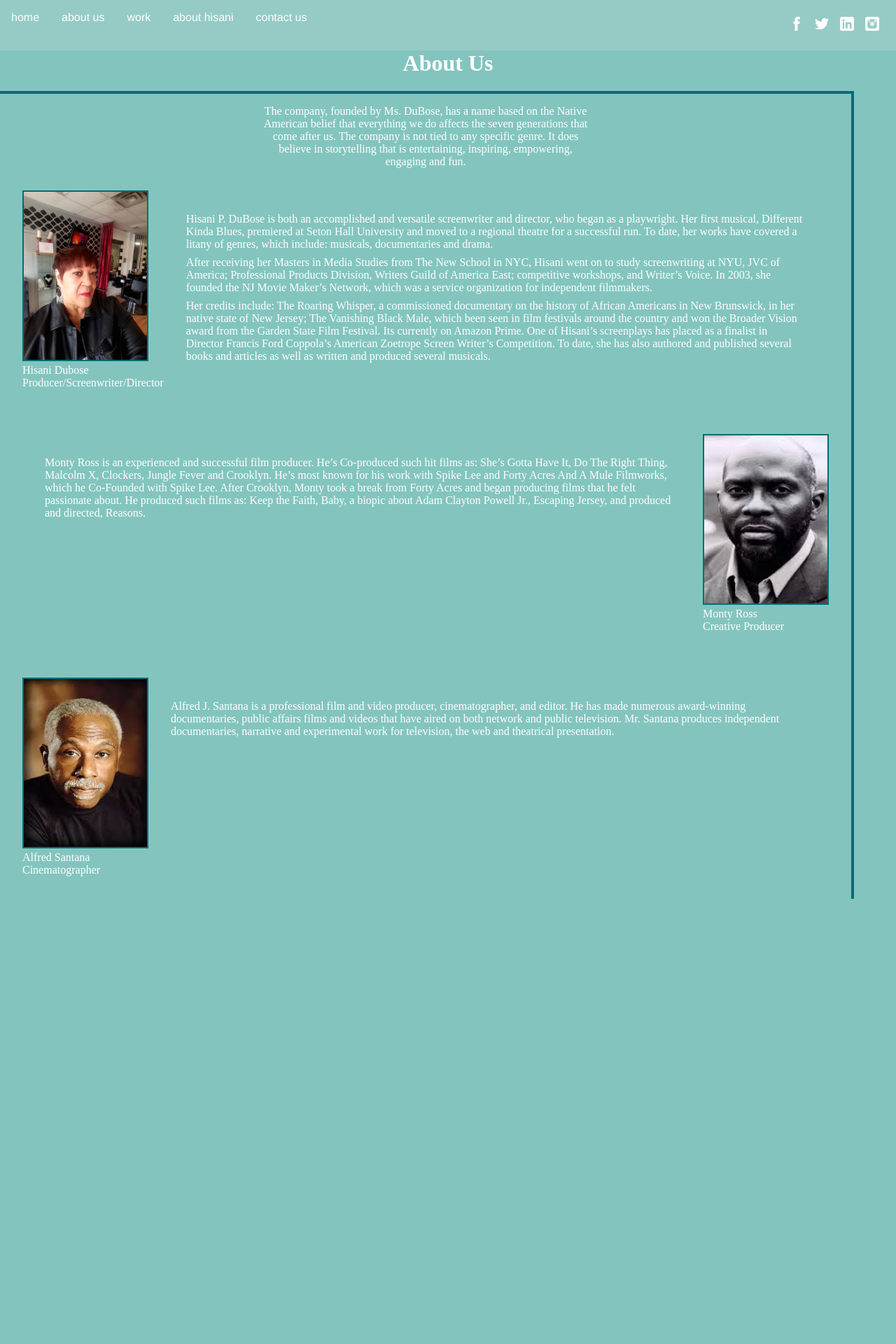
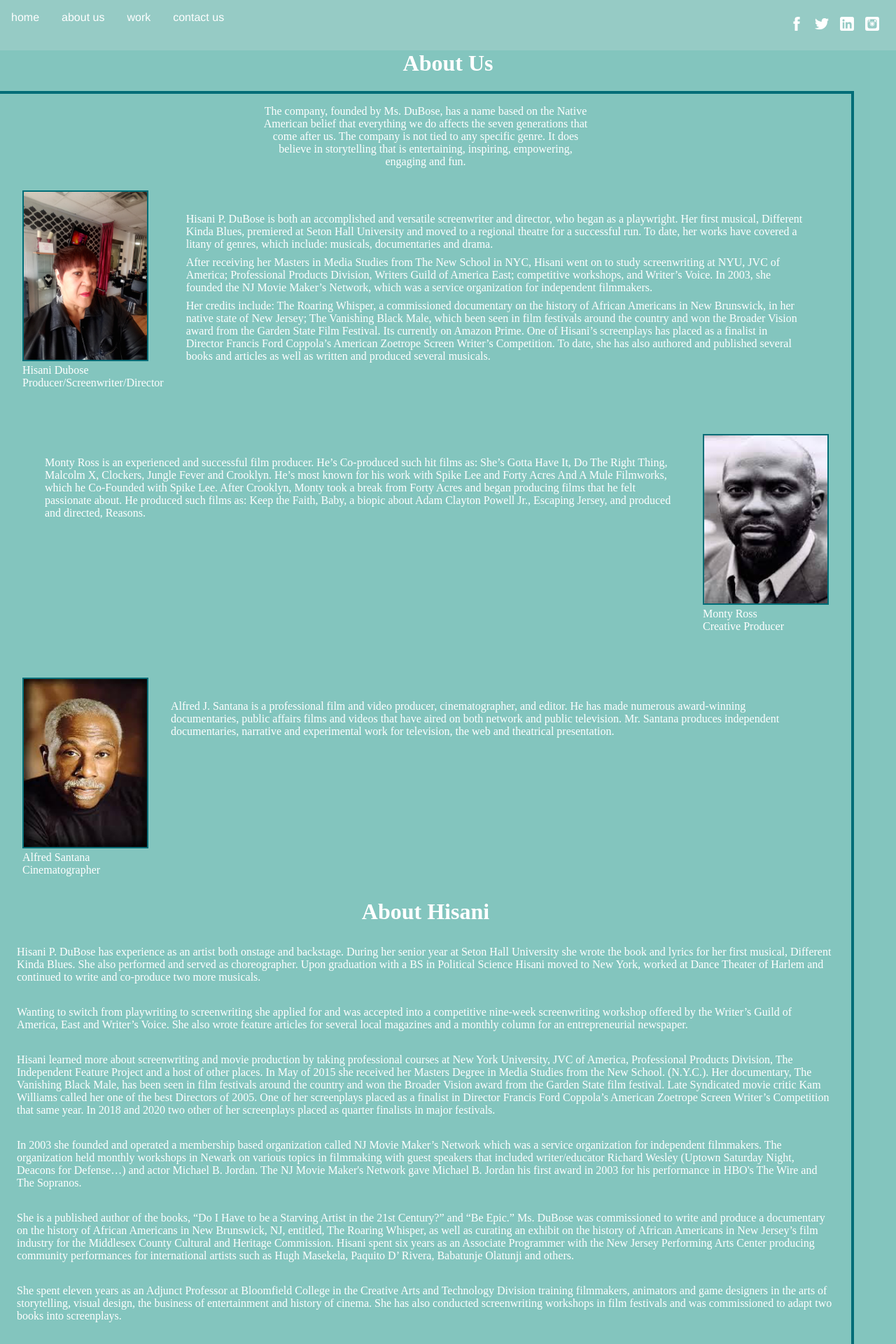
Before and after one commit to jimernest90/sevengenmedia, a React (Create React App) app: page /aboutus in a window 1280 px wide. Shown: the top 1920 px of the page at 70% size. Before the commit the page ends 1284 px from the top, so only its background shows below. Built offline with nearby package versions, Linux system fonts and the light colour scheme.

Commit message:
contact form and about section fixed

```diff
--- a/src/components/Header.jsx
+++ b/src/components/Header.jsx
@@ -14,7 +14,6 @@ const Header = () =>{
                 <NavLink to="/"><div className='nav_items'>home</div></NavLink>
                 <NavLink to="/aboutus"><div className='nav_items'>about us</div></NavLink>
                 <NavLink to="/ourwork"><div className='nav_items'>work</div></NavLink>
-                <NavLink to="/abouthisani"><div className='nav_items'>about hisani</div></NavLink>
                 <NavLink to="/contactus"><div className='nav_items'>contact us</div></NavLink>
             </div>
             <div className='nav_bottom'>
--- a/src/screens/About.jsx
+++ b/src/screens/About.jsx
@@ -1,17 +1,18 @@
 import React from 'react'
 import '../styles/about.css'
 import { members } from '../components/Information'
+import { hisaniInfo } from '../components/Information'
 
-const About = () =>{
-    return(
+const About = () => {
+    return (
         <div className='about'>
             <h1 className='white_title'>About Us</h1>
             <div className='box'>
                 <div className='company_description'>The company, founded by Ms. DuBose, has a name based on the Native American belief that everything we do affects the seven generations that come after us.  The company is not tied to any specific genre.  It does believe in storytelling that is entertaining, inspiring, empowering, engaging  and fun. </div>
                 <div>
-                    {members.map((member) =>{
+                    {members.map((member) => {
                         let pos = member.id % 2 === 0 ? 'right' : 'left'
-                        return(
+                        return (
                             <div className='members'>
                                 <div className='member'>
                                     <div className='captions'>
@@ -20,7 +21,7 @@ const About = () =>{
                                         <div className='caption_three'>{member.caption_three}</div>
                                     </div>
                                     <div className={pos}>
-                                <img src={member.image} className={pos} alt='member_image'/>
+                                        <img src={member.image} className={pos} alt='member_image' />
                                         <div className={pos}>{member.name}</div>
                                         <div className={pos}>{member.info}</div>
                                     </div>
@@ -29,6 +30,12 @@ const About = () =>{
                         )
                     })}
                 </div>
+                <h1 className='white_title'>About Hisani</h1>
+                <div>{hisaniInfo.map((info) => {
+                    return (
+                        <div className='hisani_paragraph'>{info.paragraph}</div>
+                    )
+                })}</div>
             </div>
         </div>
     )
--- a/src/styles/contact.css
+++ b/src/styles/contact.css
@@ -33,6 +33,9 @@
     align-self: flex-end;
     margin: 1em;
 }
+.contact{
+    margin-top: 5em;
+}
 @media(max-width:420px){
     .contact_form_box{
         flex-direction: column;
```
Lines whose indentation alone changed are shown as unchanged.
